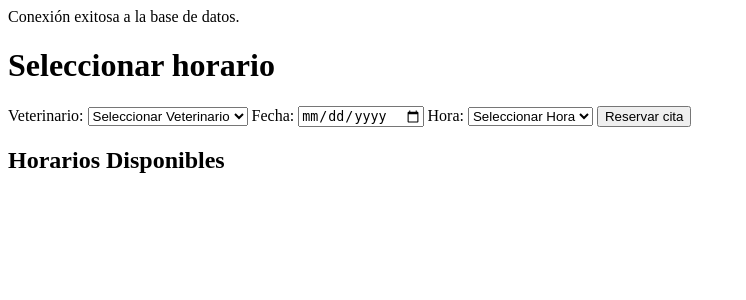
After one commit to Kald301/Veterinaria, a PHP site: page /citas.php in a window 1280 px wide. The commit adds this page. Shown: the top 300 px of the page, without its empty margins (0-746 px from the left). Run offline with PHP 8.4, Linux system fonts and the light colour scheme; data that the repository does not hold is empty.

Commit message:
Prototipo de citas
Se añadieron las funciones para las citas basicas pero falta mejorar varias funciones especialmente en citas.php

```diff
--- /dev/null
+++ b/views/citas.php
@@ -0,0 +1,92 @@
+<?php
+include("../config/conexion.php");
+
+// Obtener veterinarios
+$sql_veterinarios = "SELECT id, nombre FROM usuarios WHERE rol = 'veterinario'";
+$resultado_veterinarios = $conexion->query($sql_veterinarios);
+
+// Obtener horarios de un veterinario y fecha seleccionada
+$veterinario_id = isset($_GET['veterinario_id']) ? $_GET['veterinario_id'] : null;
+$fecha = isset($_GET['fecha']) ? $_GET['fecha'] : null;
+
+if ($veterinario_id && $fecha) {
+    $sql_horarios = "SELECT hora_inicio, hora_fin FROM horarios WHERE veterinario_id = '$veterinario_id' AND fecha = '$fecha' AND disponible = TRUE";
+    $resultado_horarios = $conexion->query($sql_horarios);
+}
+?>
+
+<!DOCTYPE html>
+<html lang="es">
+<head>
+    <meta charset="UTF-8">
+    <meta name="viewport" content="width=device-width, initial-scale=1.0">
+    <title>Horarios disponibles</title>
+    <script>
+       async function cargarHorarios(veterinarioId, fecha) {
+            try {
+                const response = await fetch(`../controllers/get_horarios.php?veterinario_id=${veterinarioId}&fecha=${fecha}`);
+                const horarios = await response.json();
+
+                console.log(horarios); // Verificación de la respuesta en la consola
+
+                const listaHorarios = document.getElementById('listaHorarios');
+                listaHorarios.innerHTML = ''; // Limpiar lista
+
+                const selectHoras = document.getElementById('hora_inicio');
+                selectHoras.innerHTML = '<option value="">Seleccionar Hora</option>'; // Limpiar las opciones previas
+
+                // Agregar las opciones de horas al select
+                horarios.forEach(horario => {
+                    const option = document.createElement('option');
+                    option.value = horario.hora_inicio;
+                    option.textContent = `${horario.hora_inicio} - ${horario.hora_fin}`;
+                    selectHoras.appendChild(option);
+                });
+
+                // Mostrar los horarios disponibles en la lista
+                horarios.forEach(horario => {
+                    const li = document.createElement('li');
+                    li.textContent = `${horario.hora_inicio} - ${horario.hora_fin}`;
+                    listaHorarios.appendChild(li);
+                });
+            } catch (error) {
+                console.error('Error al cargar los horarios:', error);
+            }
+}
+    </script>
+</head>
+<body>
+    <h1>Seleccionar horario</h1>
+
+    <!-- Mostrar veterinarios en el select -->
+    <form method="POST" action="reservar_cita.php">
+        <label for="veterinario_id">Veterinario:</label>
+        <select name="veterinario_id" id="veterinario_id" onchange="cargarHorarios(this.value, document.getElementById('fecha').value)" required>
+            <option value="">Seleccionar Veterinario</option>
+            <?php while ($veterinario = $resultado_veterinarios->fetch_assoc()): ?>
+                <option value="<?php echo $veterinario['id']; ?>"><?php echo $veterinario['nombre']; ?></option>
+            <?php endwhile; ?>
+        </select>
+
+        <label for="fecha">Fecha:</label>
+        <input type="date" name="fecha" id="fecha" required onchange="cargarHorarios(document.getElementById('veterinario_id').value, this.value)">
+
+        <label for="hora_inicio">Hora:</label>
+        <select name="hora_inicio" id="hora_inicio" required>
+            <option value="">Seleccionar Hora</option>
+            <!-- Las horas se generarán dinámicamente aquí -->
+        </select>
+
+        <button type="submit">Reservar cita</button>
+    </form>
+
+    <h2>Horarios Disponibles</h2>
+    <ul id="listaHorarios">
+        <!-- Los horarios se cargarán aquí -->
+    </ul>
+</body>
+</html>
+
+<?php
+$conexion->close();
+?>
--- a/views/index.php
+++ b/views/indexx.php
@@ -19,6 +19,9 @@
         }
         ?>
 
+
+
+
     </main>
 </body>
 </html>
```
Also changed, not shown: assets/MySQL/crear_tablas.php (+10 -13 lines), controllers/add_horario.php (added, +29 -0 lines), controllers/get_horarios.php (added, +27 -0 lines), controllers/reserva_cita.php (added, +23 -0 lines), views/admin.php (+29 -0 lines).
